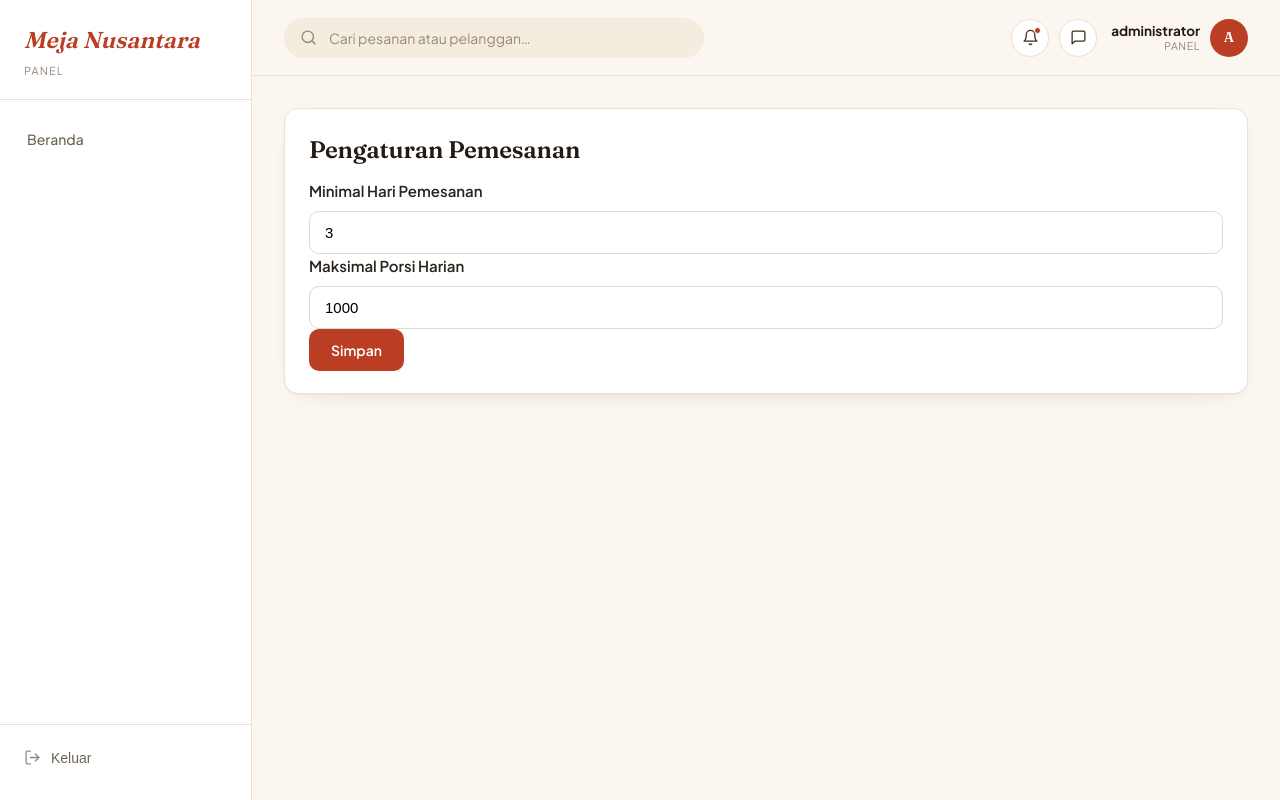
After one commit to prsheilaa/catering-website, a Django app: page /admin-panel/pengaturan/ in a window 1280 px wide. The commit adds this page. Run offline with Django 5.2, Linux system fonts and the light colour scheme; a user stored in the database is signed in; data comes from the database, SQL or seed files in the repository; both versions use the stored data as it was after the commit.

Commit message:
Menambahkan pengaturan sistem administrator

```diff
--- a/administrator/forms.py
+++ b/administrator/forms.py
@@ -3,7 +3,7 @@ from django.contrib.auth import get_user_model
 from django.contrib.auth.password_validation import validate_password
 from django.core.exceptions import ValidationError
 
-from .models import Menu, KategoriMenu, JenisCatering
+from .models import Menu, KategoriMenu, JenisCatering, Pengaturan
 
 User = get_user_model()
 
@@ -30,6 +30,11 @@ class MenuForm(forms.ModelForm):
         widgets = {
             'deskripsi': forms.Textarea(attrs={'rows': 3}),
         }
+
+class PengaturanForm(forms.ModelForm):
+    class Meta:
+        model = Pengaturan
+        fields = "__all__"
 
 
 class AkunForm(forms.ModelForm):
@@ -101,3 +106,11 @@ class AkunForm(forms.ModelForm):
         if commit:
             user.save()
         return user
+
+class PengaturanForm(forms.ModelForm):
+    class Meta:
+        model = Pengaturan
+        fields = [
+            'minimal_hari_pemesanan',
+            'maksimal_porsi_harian',
+        ]
--- a/administrator/models.py
+++ b/administrator/models.py
@@ -224,3 +224,10 @@ class Pembayaran(models.Model):
 
     def __str__(self):
         return f"Pembayaran {self.pesanan.kode_pesanan} - {self.get_status_verifikasi_display()}"
+
+class Pengaturan(models.Model):
+    minimal_hari_pemesanan = models.PositiveIntegerField(default=3)
+    maksimal_porsi_harian = models.PositiveIntegerField(default=1000)
+
+    def __str__(self):
+        return "Pengaturan Sistem"
--- a/administrator/urls.py
+++ b/administrator/urls.py
@@ -39,4 +39,8 @@ urlpatterns = [
     path('laporan/', views.laporan, name='laporan'),
     path('laporan/download/pdf/', views.laporan_download_pdf, name='laporan_pdf'),
     path('laporan/download/excel/', views.laporan_download_excel, name='laporan_excel'),
+
+
+    #Pengaturan
+    path('pengaturan/', views.pengaturan, name='pengaturan'),
 ]
--- a/administrator/views.py
+++ b/administrator/views.py
@@ -5,8 +5,8 @@ from django.core.paginator import Paginator
 from django.db.models import Q
 
 from .decorators import role_required
-from .models import Menu, KategoriMenu, JenisCatering, Pesanan, Pembayaran
-from .forms import MenuForm, KategoriMenuForm, JenisCateringForm, AkunForm
+from .models import Menu, KategoriMenu, JenisCatering, Pesanan, Pembayaran, Pengaturan
+from .forms import (MenuForm, KategoriMenuForm, JenisCateringForm, AkunForm, PengaturanForm)
 
 User = get_user_model()
 
@@ -317,3 +317,26 @@ def laporan_download_excel(request):
     """
     # TODO: implementasi export Excel
     return redirect('administrator:laporan')
+
+@role_required('administrator')
+def pengaturan(request):
+    setting, created = Pengaturan.objects.get_or_create(pk=1)
+
+    if request.method == "POST":
+        form = PengaturanForm(request.POST, instance=setting)
+
+        if form.is_valid():
+            form.save()
+            messages.success(request, "Pengaturan berhasil disimpan.")
+            return redirect("administrator:pengaturan")
+
+    else:
+        form = PengaturanForm(instance=setting)
+
+    return render(
+        request,
+        "administrator/pengaturan.html",
+        {
+            "form": form
+        }
+    )
--- a/templates/administrator/dashboard.html
+++ b/templates/administrator/dashboard.html
@@ -41,6 +41,10 @@
     <svg viewBox="0 0 24 24" fill="none" stroke="currentColor" stroke-width="1.8" stroke-linecap="round" stroke-linejoin="round"><line x1="18" y1="20" x2="18" y2="10"/><line x1="12" y1="20" x2="12" y2="4"/><line x1="6" y1="20" x2="6" y2="14"/></svg>
     Laporan
   </a>
+
+  <a href="{% url 'administrator:pengaturan' %}" class="nav-link">
+    Pengaturan
+</a>
 </div>
 {% endblock %}
 
--- /dev/null
+++ b/templates/administrator/pengaturan.html
@@ -0,0 +1,43 @@
+{% extends 'base.html' %}
+
+{% block title %}
+Pengaturan Sistem
+{% endblock %}
+
+{% block content %}
+
+<div class="panel">
+
+<h2>Pengaturan Pemesanan</h2>
+
+<form method="POST">
+
+{% csrf_token %}
+
+<div class="form-group">
+
+<label>Minimal Hari Pemesanan</label>
+
+{{ form.minimal_hari_pemesanan }}
+
+</div>
+
+<div class="form-group">
+
+<label>Maksimal Porsi Harian</label>
+
+{{ form.maksimal_porsi_harian }}
+
+</div>
+
+<button class="btn btn-primary">
+
+Simpan
+
+</button>
+
+</form>
+
+</div>
+
+{% endblock %}
```
Also changed, not shown: administrator/migrations/0004_pengaturan.py (added), db.sqlite3.
